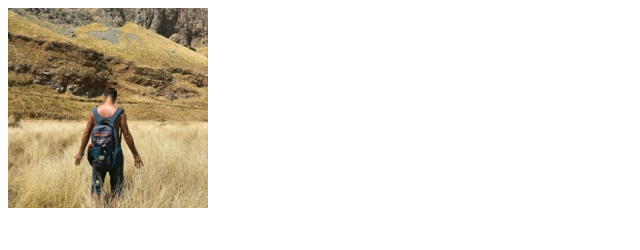
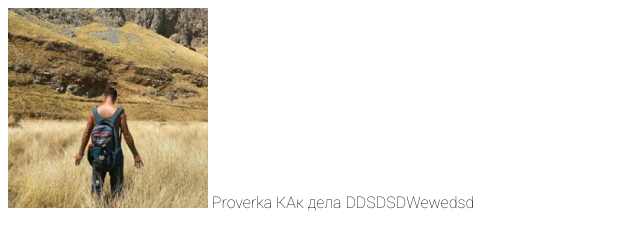
Before and after one commit to RossyEa/rsschool-cv, a plain HTML site: page index.html in a window 1280 px wide. Shown: the whole page, without its empty margins (0-640 px from the left). Drawn offline with Linux system fonts and the light colour scheme.

Commit message:
feat: add font

```diff
--- a/index.html
+++ b/index.html
@@ -4,12 +4,15 @@
     <meta charset="UTF-8">
     <meta http-equiv="X-UA-Compatible" content="IE=edge">
     <meta name="viewport" content="width=device-width, initial-scale=1.0">
-    <title>Document</title>
+    <title>cv111</title>
     <img src="photo.jpg" alt="my photo">
     <link rel="stylesheet" href="style.css">
     <link rel="icon" href="assets/favicon.ico">
+    <link rel="preconnect" href="https://fonts.googleapis.com">
+    <link rel="preconnect" href="https://fonts.gstatic.com" crossorigin>
+    <link href="https://fonts.googleapis.com/css2?family=Roboto:wght@100&display=swap" rel="stylesheet">
 </head>
 <body>
-
+    <body>Proverka КАк дела DDSDSDWewedsd</body>
 </body>
 </html>
--- a/style.css
+++ b/style.css
@@ -1 +1,7 @@
-.class {}
+body
+    {
+    font-family: 'Roboto', sans-serif;
+    }
+*   {
+    box-sizing: border-box;
+    }
```
